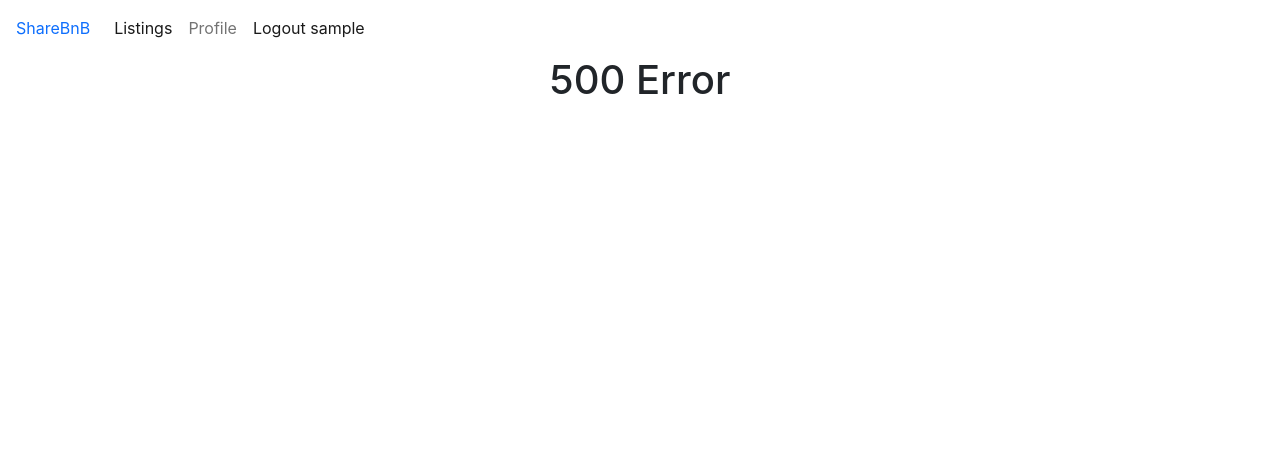
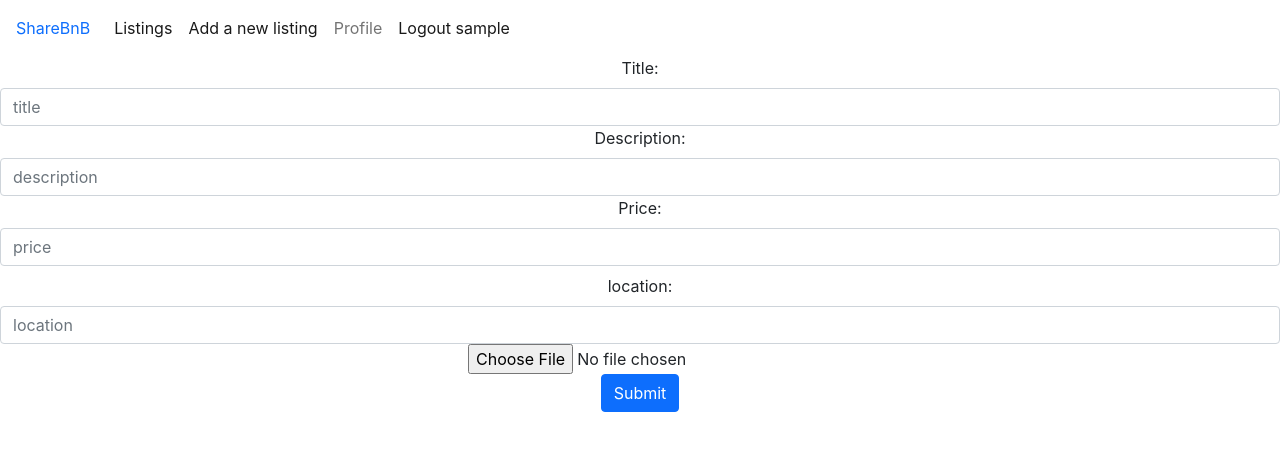
Before and after one commit to mattriese/sharebnb-react, a React (Create React App) app: page /listings/new in a window 1280 px wide. Shown: the top 450 px of the page. Built offline with nearby package versions, Linux system fonts and the light colour scheme; no server answers; sample sign-in values are in the browser's storage.

Commit message:
add listing form and routes should be ready

```diff
--- a/src/App.js
+++ b/src/App.js
@@ -1,4 +1,3 @@
-
 import { useState, useRef, useEffect } from 'react';
 import { BrowserRouter } from 'react-router-dom';
 //import 'bootstrap/dist/css/bootstrap.min.css';
@@ -15,6 +14,8 @@ function App() {
   const [currUser, setCurrUser] = useState(null);
   const [token, setToken] = useState(localStorage.getItem('token') || '');
   const [isLoaded, setIsLoaded] = useState(false);
+  const [listings, setListings] = useState([]);
+
 
   async function handleSignup(signupFormData) {
     try {
@@ -33,13 +34,23 @@ function App() {
     }
   }
 
-    async function handleLogin(loginData) {
+  async function handleLogin(loginData) {
     try {
       let token = await SharebnbApi.login(loginData);
       setToken(token);
       setIsLoaded(false);
     } catch (err) {
       console.log('handlelogin err = ', err);
+      return err;
+    }
+  }
+
+  async function addListing(newListingData) {
+    try {
+      let listings = await SharebnbApi.addListing(newListingData)
+      setListings(listings);
+    } catch (err) {
+      console.log('addListing err = ', err);
       return err;
     }
   }
@@ -78,7 +89,12 @@ function App() {
       <BrowserRouter>
         <CurrUserContext.Provider value={currUser}>
           <NavBar handleLogout={handleLogout} />
-          <Routes handleSignup={handleSignup} handleLogin={handleLogin}/>
+          <Routes
+            handleSignup={handleSignup}
+            handleLogin={handleLogin}
+            addListing={addListing}
+            listings={listings}
+          />
         </CurrUserContext.Provider>
       </BrowserRouter>
     </div>
--- a/src/NavBar.js
+++ b/src/NavBar.js
@@ -48,6 +48,11 @@ function NavBar({ handleLogout }) {
             </NavLink>
           </NavItem>
           <NavItem>
+            <NavLink className="nav-link" to="/listings/new">
+              Add a new listing
+            </NavLink>
+          </NavItem>
+          <NavItem>
             <NavLink className="nav-link" to="/profile">
               Profile
             </NavLink>
--- /dev/null
+++ b/src/NewListingForm.js
@@ -0,0 +1,123 @@
+import { useState, useRef } from 'react';
+import Form from 'react-bootstrap/Form';
+import Button from 'react-bootstrap/Button';
+import { useHistory } from 'react-router';
+import { useContext } from 'react';
+import CurrUserContext from './currUserContext';
+
+/** SignupForm component
+ *
+ * Props: handleLoginOrSignup (function)
+ *
+ * State: listingData (object)
+ *
+ * Routes -> SignupForm
+ */
+function NewListingForm({ addListing }) {
+  const inputRef = useRef();
+  const currUser = useContext(CurrUserContext);
+  const [listingData, setListingData] = useState({
+    title: '',
+    description: '',
+    price: '',
+    location: '',
+    listing_owner: currUser,
+  });
+  const [file, setFiles] = useState();
+
+  const history = useHistory();
+
+  function handleChange(evt) {
+    const { name, value } = evt.target;
+    setListingData((listingData) => ({
+      ...listingData,
+      [name]: value,
+    }));
+  }
+
+  async function handleSubmit(evt) {
+    console.log('handleSubmit ran');
+    console.log('listingData in handlesubmit= ', listingData);
+    evt.preventDefault();
+    const listingFormData = new FormData();
+    listingFormData.append('file', file);
+
+    for (let field in listingData) {
+      listingFormData.append(field, listingData[field]);
+    }
+    await addListing(listingFormData);
+    history.push('/listings');
+  }
+
+  return (
+    <div className="App">
+      <Form onSubmit={handleSubmit}>
+        <Form.Group>
+          <Form.Label htmlFor="signup-title">Title: </Form.Label>
+          <Form.Control
+
+            name="title"
+            value={listingData.title}
+            id="signup-title"
+            type="text"
+            placeholder="title"
+            onChange={handleChange}
+            required
+          />
+        </Form.Group>
+        <Form.Group>
+          <Form.Label htmlFor="signup-description">Description: </Form.Label>
+          <Form.Control
+
+            name="description"
+            value={listingData.description}
+            id="signup-description"
+            type="text"
+            placeholder="description"
+            onChange={handleChange}
+            required
+          />
+        </Form.Group>
+        <Form.Group>
+          <Form.Label htmlFor="signup-price">Price: </Form.Label>
+          <Form.Control
+            className="mb-2 mr-sm-2"
+            name="price"
+            value={listingData.price}
+            id="signup-price"
+            type="price"
+            placeholder="price"
+            onChange={handleChange}
+            required
+          />
+        </Form.Group>
+        <Form.Group>
+          <Form.Label htmlFor="signup-location">location: </Form.Label>
+          <Form.Control
+
+            name="location"
+            value={listingData.location}
+            id="signup-location"
+            type="location"
+            placeholder="location"
+            onChange={handleChange}
+            required
+          />
+        </Form.Group>
+        <Form.Group>
+          <Form.Label htmlFor="signup-file"></Form.Label>
+          <Form.Control
+            id="signup-file"
+            name="file"
+            type="file"
+            onChange={() => setFiles(inputRef.current.files[0])}
+            ref={inputRef}
+          />
+        </Form.Group>
+        <Button type="submit">Submit</Button>
+      </Form>
+    </div>
+  );
+}
+
+export default NewListingForm;
--- a/src/Routes.js
+++ b/src/Routes.js
@@ -7,6 +7,7 @@ import LoginForm from './LoginForm';
 import SignupForm from './SignupForm';
 import ProfileForm from './ProfileForm';
 import CurrUserContext from './currUserContext';
+import NewListingForm from './NewListingForm';
 
 /** Routes component
  *
@@ -20,7 +21,7 @@ import CurrUserContext from './currUserContext';
  *               -> SignupForm
  *               -> ProfileForm
  */
-function Routes({ handleSignup, handleLogin }) {
+function Routes({ handleSignup, handleLogin, addListing, listings}) {
   const currUser = useContext(CurrUserContext);
 
   if (currUser) {
@@ -30,7 +31,10 @@ function Routes({ handleSignup, handleLogin }) {
           <Homepage />
         </Route>
         <Route exact path="/listings">
-          <Listings />
+          <Listings listings={listings}/>
+        </Route>
+        <Route exact path="/listings/new">
+          <NewListingForm addListing={addListing}/>
         </Route>
         <Route path="/listings/:id">
           <ListingDetail />
--- a/src/SignupForm.js
+++ b/src/SignupForm.js
@@ -124,7 +124,7 @@ function SignupForm({ handleSignup }) {
             ref={inputRef}
           />
         </Form.Group>
-        <Button type="submit">upload</Button>
+        <Button type="submit">Submit</Button>
       </Form>
     </div>
   );
--- a/src/api.js
+++ b/src/api.js
@@ -55,6 +55,19 @@ class SharebnbApi {
     }
     return res.listings;
   }
+
+/**
+ * Add a new listing to the db
+ */
+
+  static async createListing(newListingData) {
+    let res = await this.request("listings/new", "POST", newListingData,         {
+      'Content-type': 'multipart/form-data',
+      'Access-Control-Allow-Origin': '*',
+    });
+    return res.data;
+  }
+
 
   // /** Gets a list of all jobs
   //  *
```
